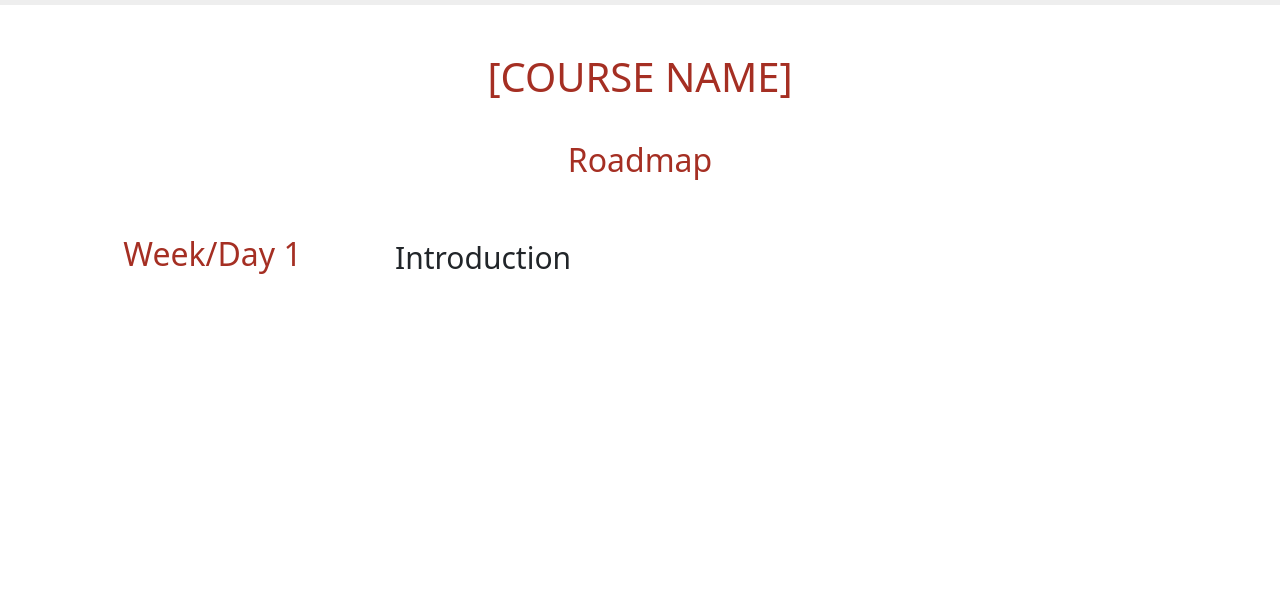
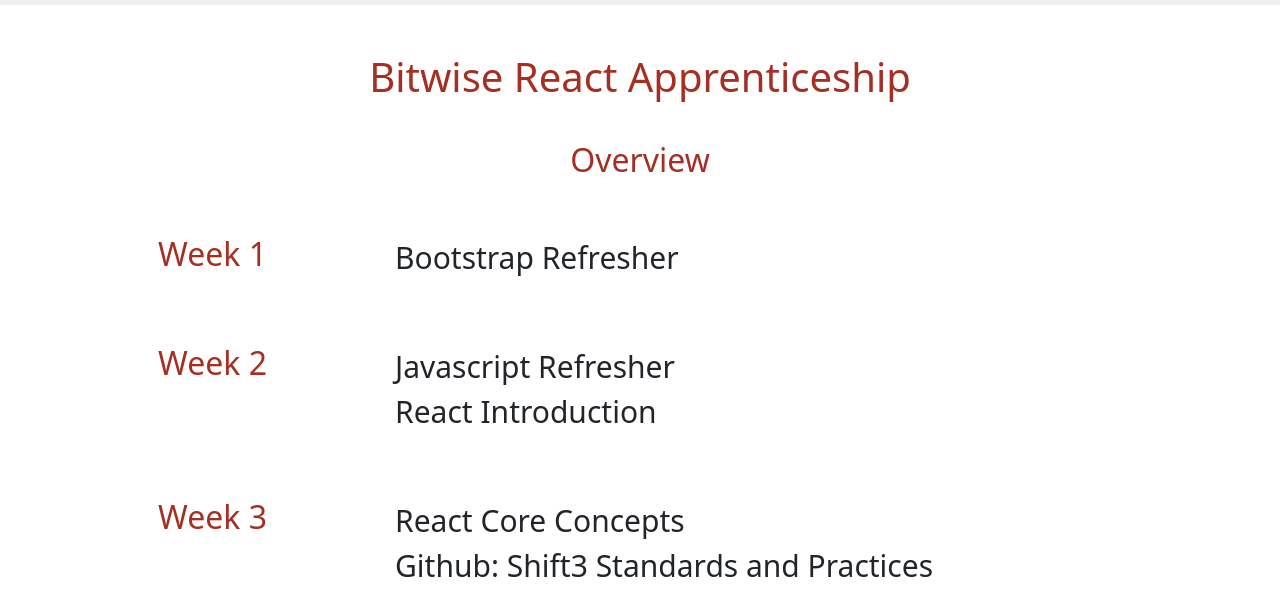
Before and after one commit to Alexg1021/bw-react-apprenticeship, a plain HTML site: page index.html in a window 1280 px wide. Shown: the part 111-726 px from the top of the page. Drawn offline with nearby package versions, Linux system fonts and the light colour scheme.

Commit message:
adding bw images

```diff
--- a/index.html
+++ b/index.html
@@ -41,35 +41,46 @@
   <div class="container padtop3">
       <div class="row">
         <div class="col text-center">
-          <h1>[COURSE NAME]</h1>
+          <h1>Bitwise React Apprenticeship</h1>
         </div>
       </div>
 
       <div class="row">
         <div class="col text-center">
-          <h2 class="title">Roadmap</h2>
+          <h2 class="title">Overview</h2>
         </div>
       </div>
 
       <div class="row section">
           <div class="row">
-            <aside class="col"><h2>Week/Day 1</h2></aside>
+            <aside class="col"><h2>Week 1</h2></aside>
             <main class="col-9">
               <ul class="points">
-                <li>Introduction</li>
+                <li>Bootstrap Refresher</li>
               </ul>
             </main>
           </div>
 
           <!-- TO ADD MORE WEEKS/DAYS -->
-          <!-- <div class="row">
-            <aside class="col"><h2>Week #</h2></aside>
+          <div class="row">
+            <aside class="col"><h2>Week 2</h2></aside>
             <main class="col-9">
               <ul class="points">
-                <li>Item</li>
+                <li>Javascript Refresher</li>
+                <li>React Introduction</li>
               </ul>
             </main>
-          </div> -->
+          </div>
+
+          <div class="row">
+            <aside class="col"><h2>Week 3</h2></aside>
+            <main class="col-9">
+              <ul class="points">
+                <li>React Core Concepts</li>
+                <li>Github: Shift3 Standards and Practices</li>
+              </ul>
+            </main>
+          </div>
       </div>
   </div>
 
```
Also changed, not shown: img/bitwise_full_transparent.svg (added), img/favicon.ico (added).
